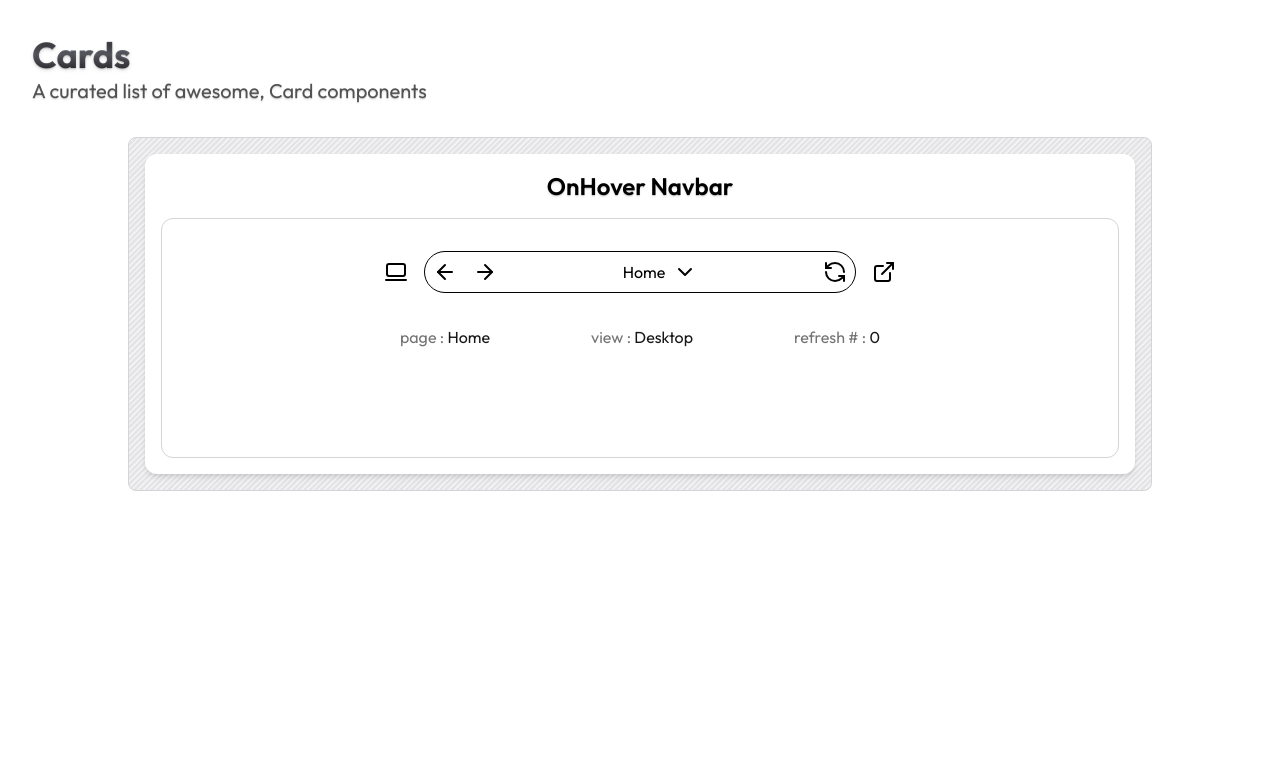
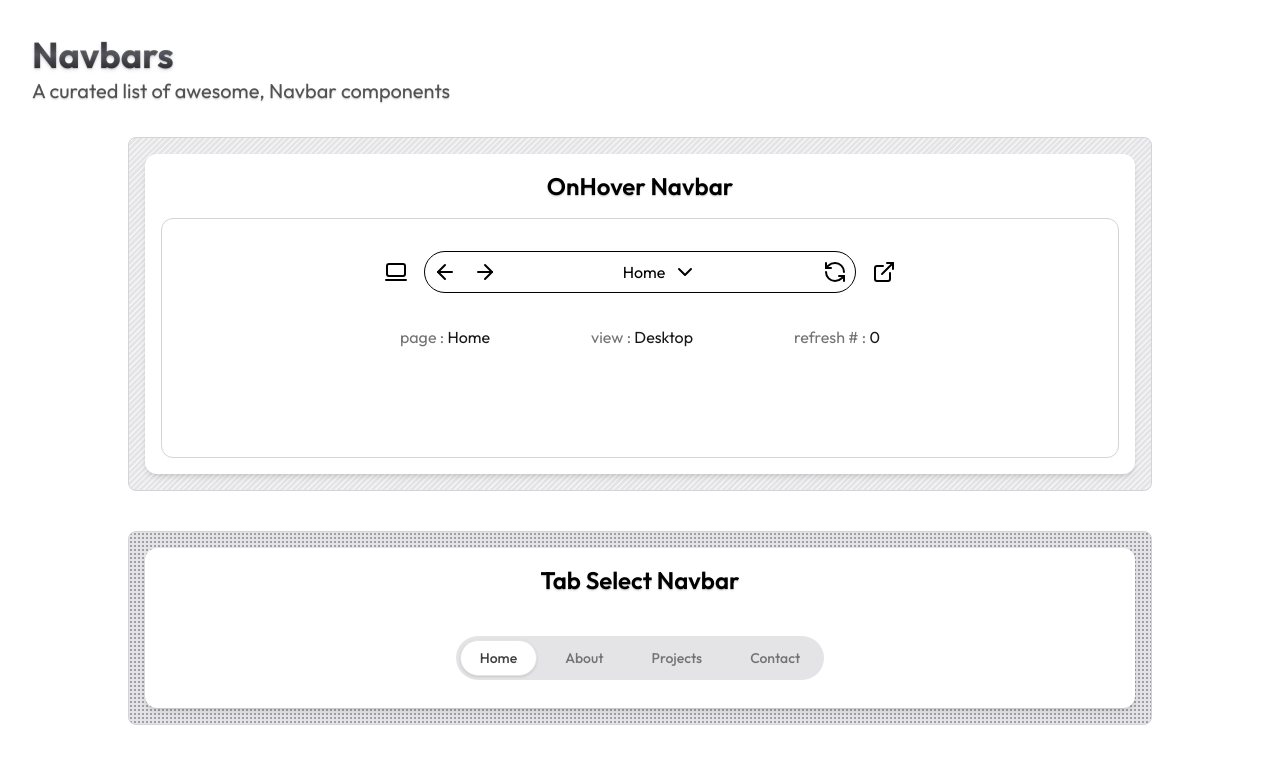
Before and after one commit to rishiraj1209/design-inspirations, a React (Vite) app in the folder ui-components/: page /navbars in a window 1280 px wide. Shown: the top 764 px of the page. Built offline with nearby package versions, Linux system fonts and the light colour scheme; a web font is replaced by a local one.

Commit message:
added the layout id navbar

```diff
--- /dev/null
+++ b/ui-components/src/components/Navbars/tabSelectNavbar/TabSelect.tsx
@@ -0,0 +1,32 @@
+import { useState } from "react"
+import { motion } from "motion/react"
+
+const tabs = [
+    "Home", "About","Projects", "Contact"
+]
+const TabSelect = () => {
+
+    const [active, setActive] = useState("Home")
+
+  return (
+    <div className="h-40 w-full bg-white shadow-md rounded-xl p-4 flex flex-col items-center space-y-10">
+      <h1 className="text-2xl text-shadow-sm font-semibold">Tab Select Navbar</h1>
+
+      <div className="bg-zinc-200 px-1 py-1 flex items-center gap-2 rounded-full">
+        {tabs.map((tab)=>(
+            <button key={tab} onClick={()=>{setActive(tab)}} className="relative px-5 py-2 font-medium text-sm active:scale-98 transition-all duration-200 cursor-pointer hover:text-neutral-700">
+                {tab === active &&
+                    <motion.div className="absolute inset-0 bg-white rounded-full shadow-sm border border-zinc-200" layoutId="tab-pill" transition={{type:'spring',stiffness:500,damping:35}}/>
+                }
+
+                <span className={`relative z-10 ${tab === active? 'text-neutral-700':'text-neutral-500'}`} >
+                    {tab}
+                </span>
+            </button>
+        ))}
+      </div>
+    </div>
+  )
+}
+
+export default TabSelect
--- a/ui-components/src/pages/NavbarPage.tsx
+++ b/ui-components/src/pages/NavbarPage.tsx
@@ -1,15 +1,21 @@
 import OnhoverNavbar from "../components/Navbars/OnhoverNavbar/OnhoverNavbar"
+import TabSelect from "../components/Navbars/tabSelectNavbar/TabSelect"
 
 
 const NavbarPage = () => {
   return (
     <div className="min-h-screen p-8 w-full">
-      <h1 className="text-4xl leading-tight text-transparent bg-clip-text font-bold bg-linear-to-b from-zinc-800 via-zinc-500 to-zinc-800 text-shadow-md">Cards</h1>
-      <p className="text-xl text-shadow-sm text-neutral-600">A curated list of awesome, Card components</p>
-      <div className="min-h-screen mt-8">
+      <h1 className="text-4xl leading-tight text-transparent bg-clip-text font-bold bg-linear-to-b from-zinc-800 via-zinc-500 to-zinc-800 text-shadow-md">Navbars</h1>
+      <p className="text-xl text-shadow-sm text-neutral-600">A curated list of awesome, Navbar components</p>
+      <div className="min-h-screen mt-8 space-y-10">
         {/* OnHover Navbar */}
         <div className="bg-zinc-200 border border-zinc-300 rounded-lg px-4 py-4 max-w-5xl mx-auto bg-[repeating-linear-gradient(-45deg,#f4f4f5_0px,#f4f4f5_1px,transparent_2px,transparent_4px)]">
           <OnhoverNavbar/>
+        </div>
+
+        {/* Tab Slect Navbar using layoutId */}
+        <div className=" bg-zinc-200 border border-zinc-300 rounded-lg px-4 py-4 max-w-5xl mx-auto bg-[radial-gradient(var(--color-zinc-400)_1px,transparent_1px)] bg-size-[4px_4px]">
+          <TabSelect/>
         </div>
       </div>
     </div>
```
